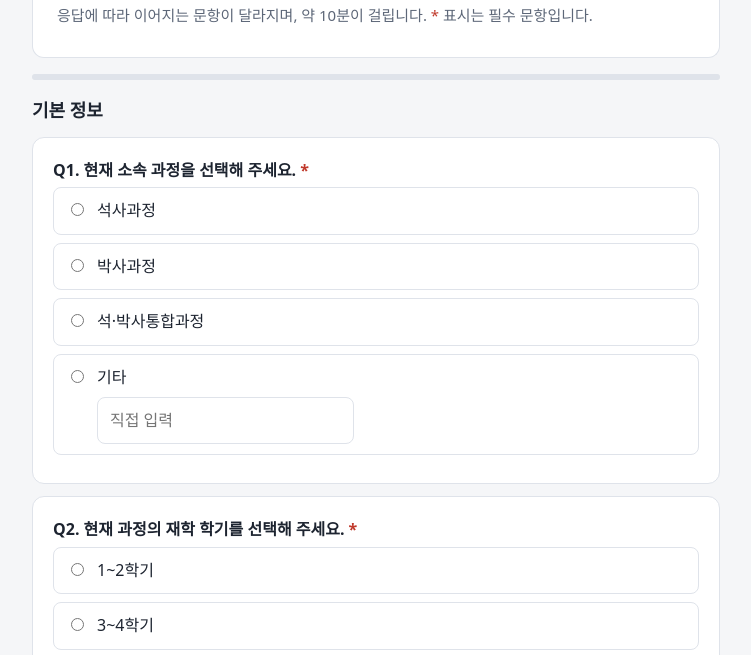
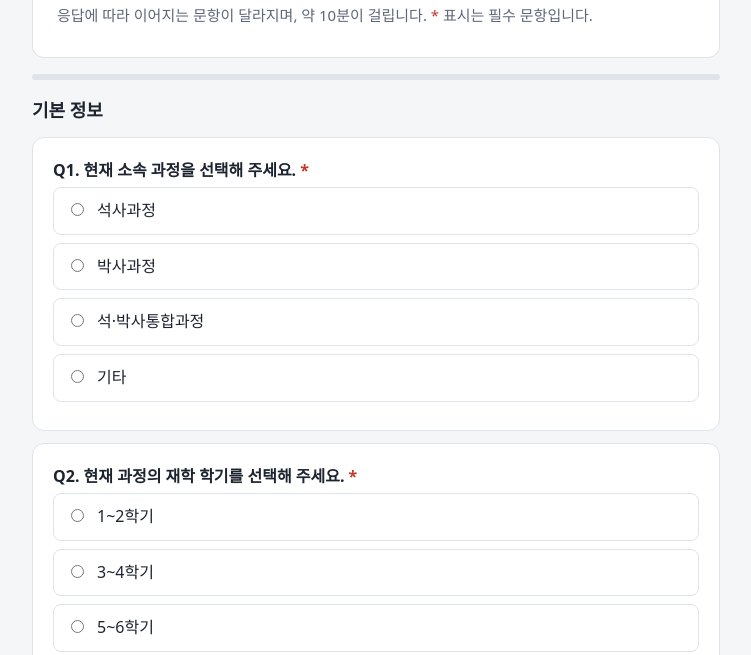
Before and after one commit to ekdls820/grad-ai-survey, a plain HTML site: page index.html in a window 1280 px wide. Shown: the part 144-799 px from the top of the page, without its empty margins (264-1015 px from the left). Drawn offline with Linux system fonts and the light colour scheme.

Commit message:
기타 입력칸이 선택 전에도 보이던 문제 수정

```diff
--- a/index.html
+++ b/index.html
@@ -48,7 +48,7 @@
   button:disabled { opacity: .6; cursor: wait; }
   .done { text-align: center; padding: 48px 24px; }
   .done h2 { font-size: 20px; }
-  .hidden { display: none; }
+  .hidden, .opt .other-input.hidden { display: none; }
   .status { color: var(--danger); margin-top: 12px; font-size: 14px; }
   @media (max-width: 480px) { .scale { grid-template-columns: 1fr; } .scale .opt { flex-direction: row; text-align: left; } }
 </style>
```
